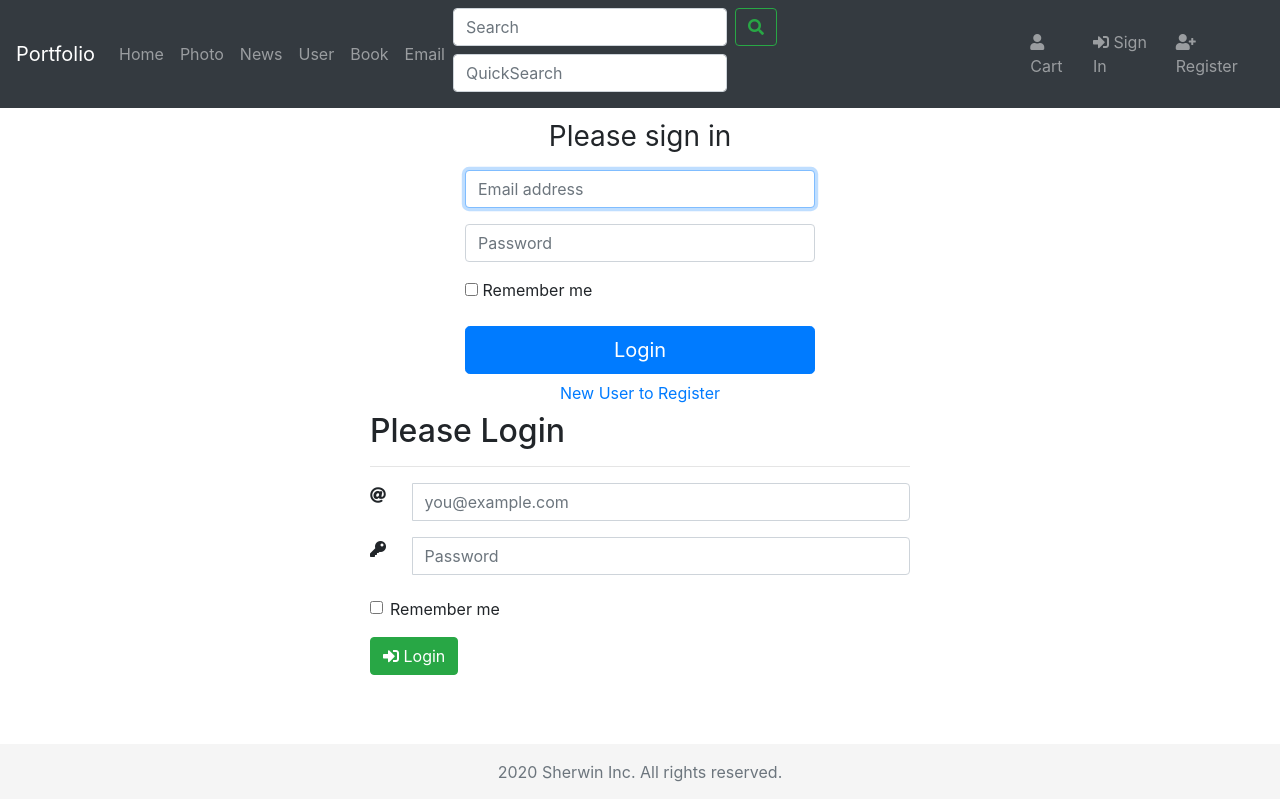
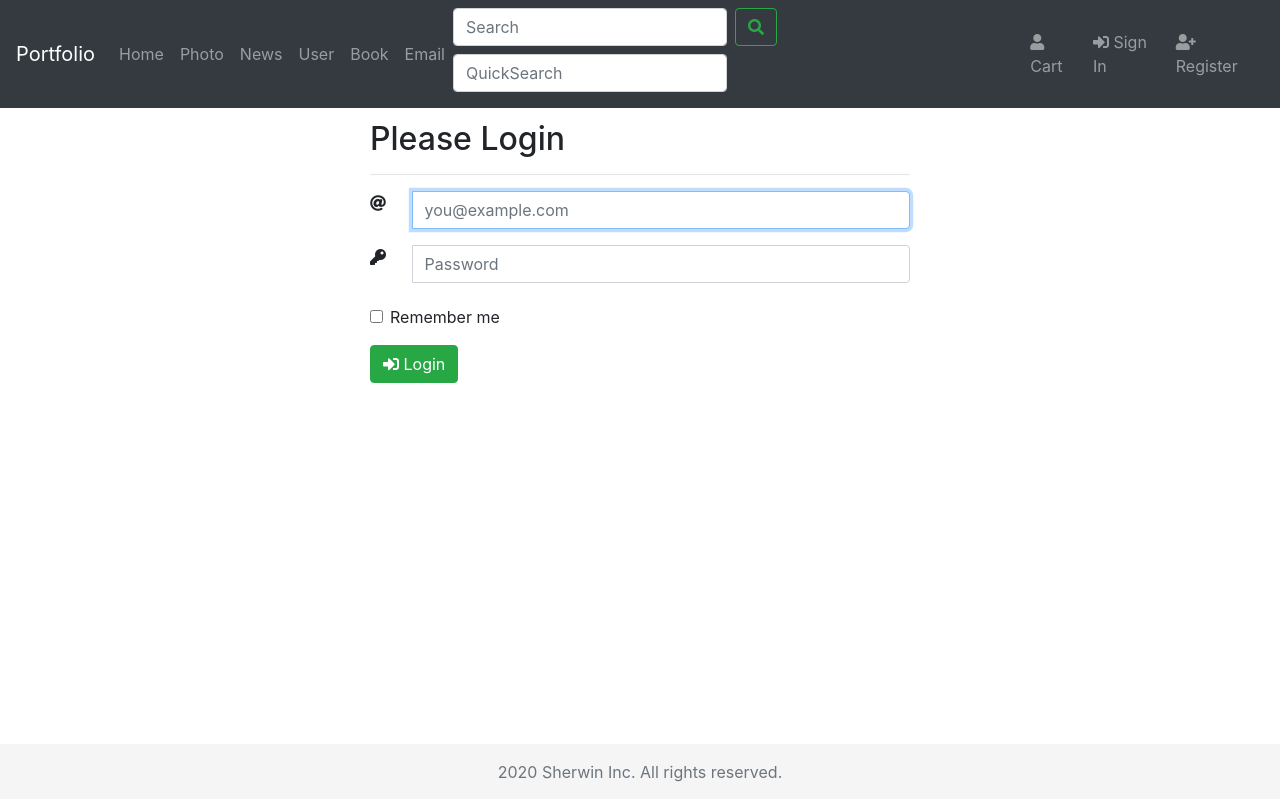
Before and after one commit to sherwinwater/SpringbootEbook, a Spring app: page /auth/login in a window 1280 px wide. Shown: the top 799 px of the page. Run offline with Thymeleaf, Linux system fonts and the light colour scheme; the template is opened without the code that fills it, so the values that code supplies are empty; some of the project's set-up classes (security, data sources, template engines, error pages and the like) are left out, and stand-ins take their place.

Commit message:
user register--authentication.getPrincipal()

```diff
--- a/src/main/java/com/sherwin/ebook/domain/Order.java
+++ b/src/main/java/com/sherwin/ebook/domain/Order.java
@@ -22,8 +22,8 @@ public class Order extends Auditable {
     @OneToOne
     private Cart cart;
 
-    @ManyToOne
-    private User user;
+//    @ManyToOne
+//    private User user;
 
     private String status;
 
--- a/src/main/java/com/sherwin/ebook/service/UserService.java
+++ b/src/main/java/com/sherwin/ebook/service/UserService.java
@@ -1,5 +1,6 @@
 package com.sherwin.ebook.service;
 
+import com.sherwin.ebook.domain.Cart;
 import com.sherwin.ebook.domain.User;
 import com.sherwin.ebook.repository.RoleRepository;
 import com.sherwin.ebook.repository.UserRepository;
@@ -48,6 +49,7 @@ public class UserService {
         user.setEnabled(true);  //
         user.setPassword(secret);
         user.setConfirmPassword(secret);
+        user.setCart(new Cart());
         user.addRole(roleRepository.findByName("ROLE_USER"));
         user.setActivationCode(UUID.randomUUID().toString());
         save(user);
--- a/src/main/resources/templates/auth/login.html
+++ b/src/main/resources/templates/auth/login.html
@@ -11,28 +11,28 @@
     <div class="container py-5">
 
         <!--        login-->
-        <div class="row justify-content-center align-items-center">
-            <div class="col-md-4 ">
-                <form class="form-signin">
-                    <!--                    <img class="mb-4" src="../assets/brand/bootstrap-solid.svg" alt="" width="72" height="72">-->
-                    <h2 class="h3 mb-3 font-weight-normal text-center">Please sign in</h2>
-                    <label for="inputEmail" class="sr-only">Email address</label>
-                    <input type="email" id="inputEmail" class="form-control my-3" placeholder="Email address" required
-                           autofocus>
-                    <label for="inputPassword" class="sr-only">Password</label>
-                    <input type="password" id="inputPassword" class="form-control my-3" placeholder="Password" required>
-                    <div class="checkbox mb-3">
-                        <label>
-                            <input type="checkbox" value="remember-me"> Remember me
-                        </label>
-                    </div>
-                    <button class="btn btn-lg btn-primary btn-block" type="submit">Login</button>
-                </form>
-                <div class="text-center">
-                    <a class="btn btn-link" th:href="@{/register}">New User to Register</a>
-                </div>
-            </div>
-        </div>
+<!--        <div class="row justify-content-center align-items-center">-->
+<!--            <div class="col-md-4 ">-->
+<!--                <form class="form-signin">-->
+<!--                    &lt;!&ndash;                    <img class="mb-4" src="../assets/brand/bootstrap-solid.svg" alt="" width="72" height="72">&ndash;&gt;-->
+<!--                    <h2 class="h3 mb-3 font-weight-normal text-center">Please sign in</h2>-->
+<!--                    <label for="inputEmail" class="sr-only">Email address</label>-->
+<!--                    <input type="email" id="inputEmail" class="form-control my-3" placeholder="Email address" required-->
+<!--                           autofocus>-->
+<!--                    <label for="inputPassword" class="sr-only">Password</label>-->
+<!--                    <input type="password" id="inputPassword" class="form-control my-3" placeholder="Password" required>-->
+<!--                    <div class="checkbox mb-3">-->
+<!--                        <label>-->
+<!--                            <input type="checkbox" value="remember-me"> Remember me-->
+<!--                        </label>-->
+<!--                    </div>-->
+<!--                    <button class="btn btn-lg btn-primary btn-block" type="submit">Login</button>-->
+<!--                </form>-->
+<!--                <div class="text-center">-->
+<!--                    <a class="btn btn-link" th:href="@{/register}">New User to Register</a>-->
+<!--                </div>-->
+<!--            </div>-->
+<!--        </div>-->
         <!--        login-->
 
         <!-- login -->
--- a/src/main/resources/templates/auth/register.html
+++ b/src/main/resources/templates/auth/register.html
@@ -9,7 +9,7 @@
 <body>
 
 <div layout:fragment="content">
-    <div class="container">
+    <div class="container py-5">
 
         <!-- User Registration form -->
         <div class="row" th:if="${success}">
```
Also changed, not shown: src/main/java/com/sherwin/ebook/controller/CartController.java (+16 -7 lines), src/main/java/com/sherwin/ebook/domain/User.java (+4 -3 lines).
